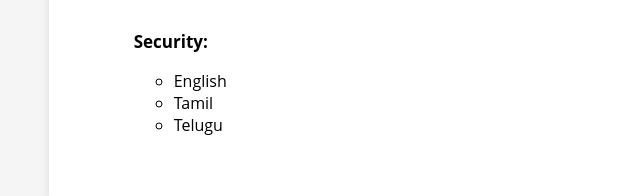
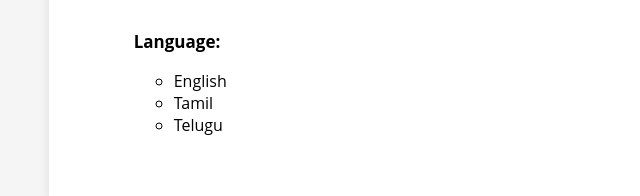
Before and after one commit to VasanthKumar017/Vasanthkumar.github.io, a plain HTML site: page Index.html in a window 1280 px wide. Shown: the part 1808-2004 px from the top of the page, 345-985 px from the left. Drawn offline with Linux system fonts and the light colour scheme.

Commit message:
Update Index.html

```diff
--- a/Index.html
+++ b/Index.html
@@ -153,7 +153,7 @@
 
 
 
-                        <li><p class="tags">Security:<br><span>
+                        <li><p class="tags">Language:<br><span>
                             <ul>
                                 <li>English</li>
                                 <li>Tamil</li>
```
